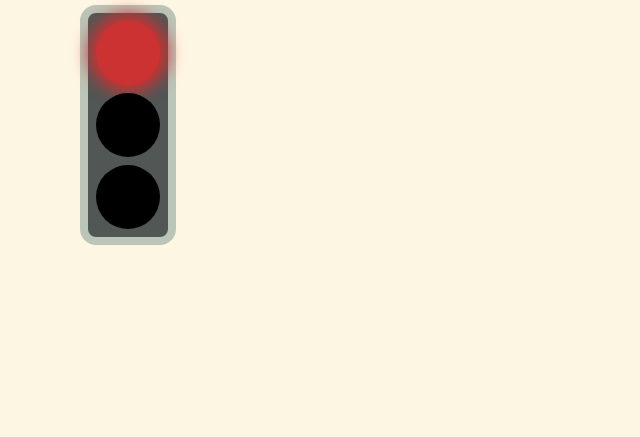
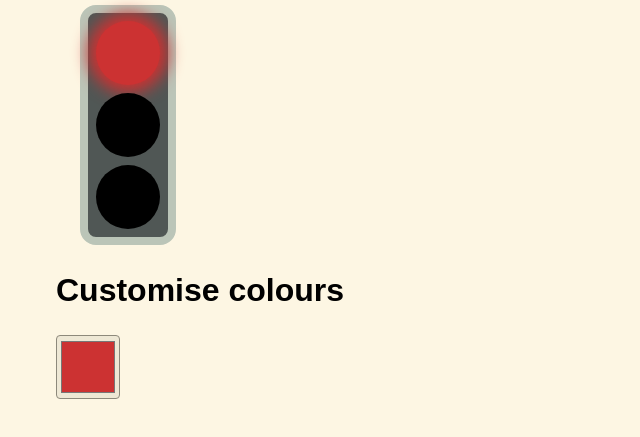
Before and after one commit to RandomSearch18/traffic-light-tutorial, a website built with Vite: page index.html in a window 1280 px wide. Shown: the part 433-870 px from the top of the page, without its empty margins (0-640 px from the left). Before the commit the page ends 838 px from the top, so only its background shows below. Built offline with nearby package versions, Linux system fonts and the light colour scheme; what @material/material-color-utilities would draw is missing.

Commit message:
Make theme color customizable

```diff
--- a/index.html
+++ b/index.html
@@ -44,6 +44,8 @@
           <div class="traffic-light-light traffic-light-green"></div>
         </div>
       </button>
+      <h2>Customise colours</h2>
+      <input class="theme-color-input" type="color" value="#ff0000" />
     </main>
     <script type="module" src="/src/main.mts"></script>
   </body>
--- a/src/style.css
+++ b/src/style.css
@@ -147,3 +147,8 @@ form h3 {
   background-color: var(--color);
   box-shadow: 0 0 1em 0.5em var(--color);
 }
+
+.theme-color-input {
+  width: 4em;
+  height: 4em;
+}
```
Also changed, not shown: src/main.mts.
